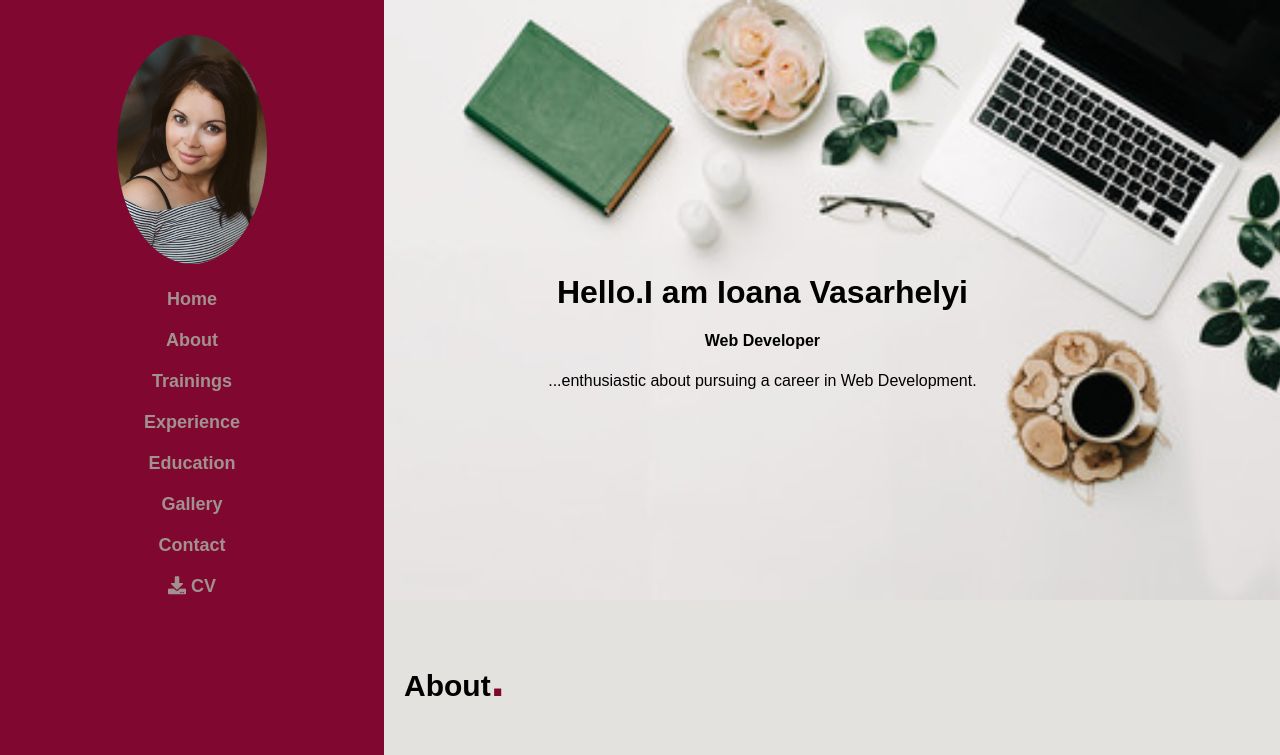
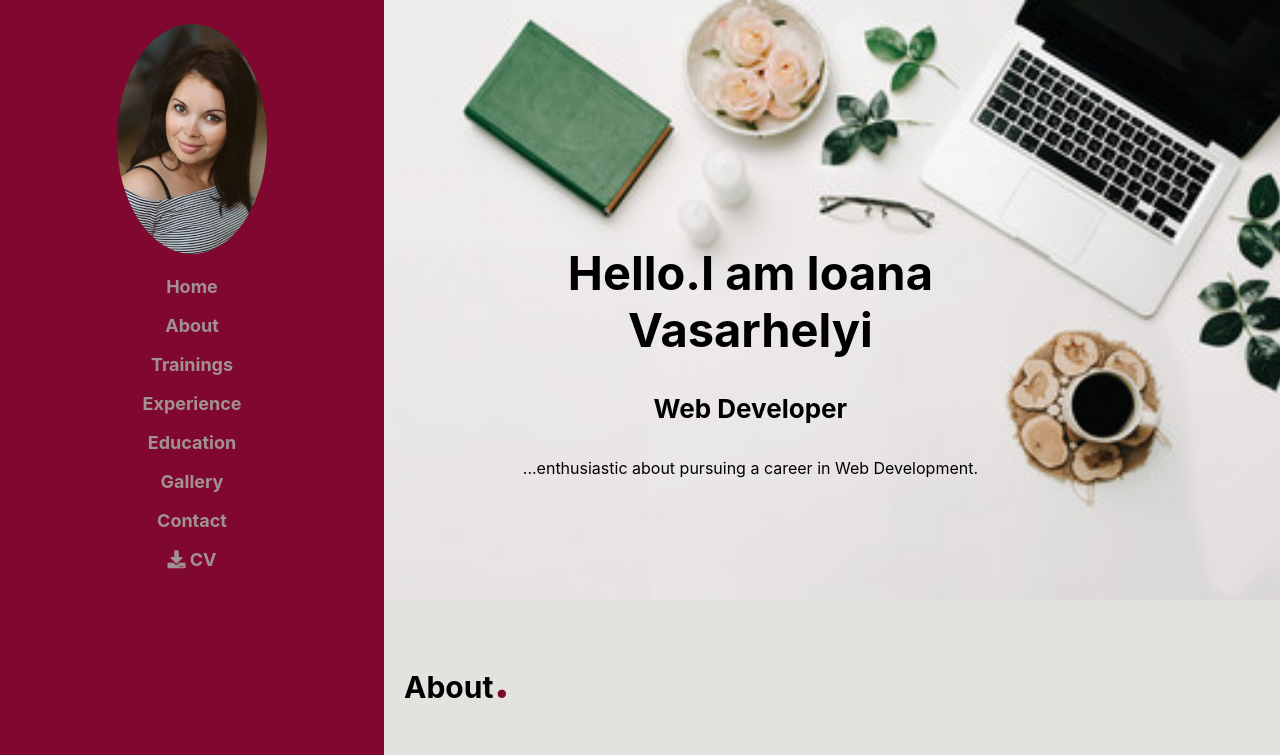
Before and after one commit to ioanavasarhelyi/My-Online-CV, a plain HTML site: page index.html in a window 1280 px wide. Shown: the top 755 px of the page. Drawn offline with nearby package versions, Linux system fonts and the light colour scheme.

Commit message:
Update styles.css

```diff
--- a/styles.css
+++ b/styles.css
@@ -1,5 +1,5 @@
 body {
-    font-family: sans-serif;
+    font-family: -apple-system, BlinkMacSystemFont, 'Segoe UI', Roboto, Oxygen, Ubuntu, Cantarell, 'Open Sans', 'Helvetica Neue', sans-serif;
     margin: 0;
   }
   * {
@@ -48,8 +48,8 @@ body {
     text-align: center;
   }
   .sidebar-nav li:first-child {
-    margin-top: 30px;
-    /* background-image: url("src/poza profil4.jpg"); */
+    margin-top: 20px;
+
   }
 
   .sidebar-nav a {
@@ -60,7 +60,7 @@ body {
   }
   .sidebar-nav li {
     margin: 10px auto;
-    padding: 5px;
+    padding: 4px;
   }
 
   #home {
@@ -79,11 +79,10 @@ body {
     background-size: cover;
     background-position: center;
     height: 600px;
-    padding: 100px;
+    padding: 40px;
   }
  }
   .header {
-    /* text-align: center; */
     width: 80%;
     margin: 25% auto;
   }
@@ -100,6 +99,12 @@ body {
   @media (min-width: 700px) {
     .header p {
       display: block;
+    }
+       .header h1 {
+      font-size: 47px;
+    }
+    .header h4 {
+      font-size: 26px;
     }
   }
   #about span {
@@ -201,7 +206,7 @@ body {
   #professional-trainings p,
   #experience p,
   #education p {
-    margin: 0 10px 30px 20px;
+    margin: 10px 10px 30px 20px;
   }
 
   @media(min-width: 768px ) {
```
